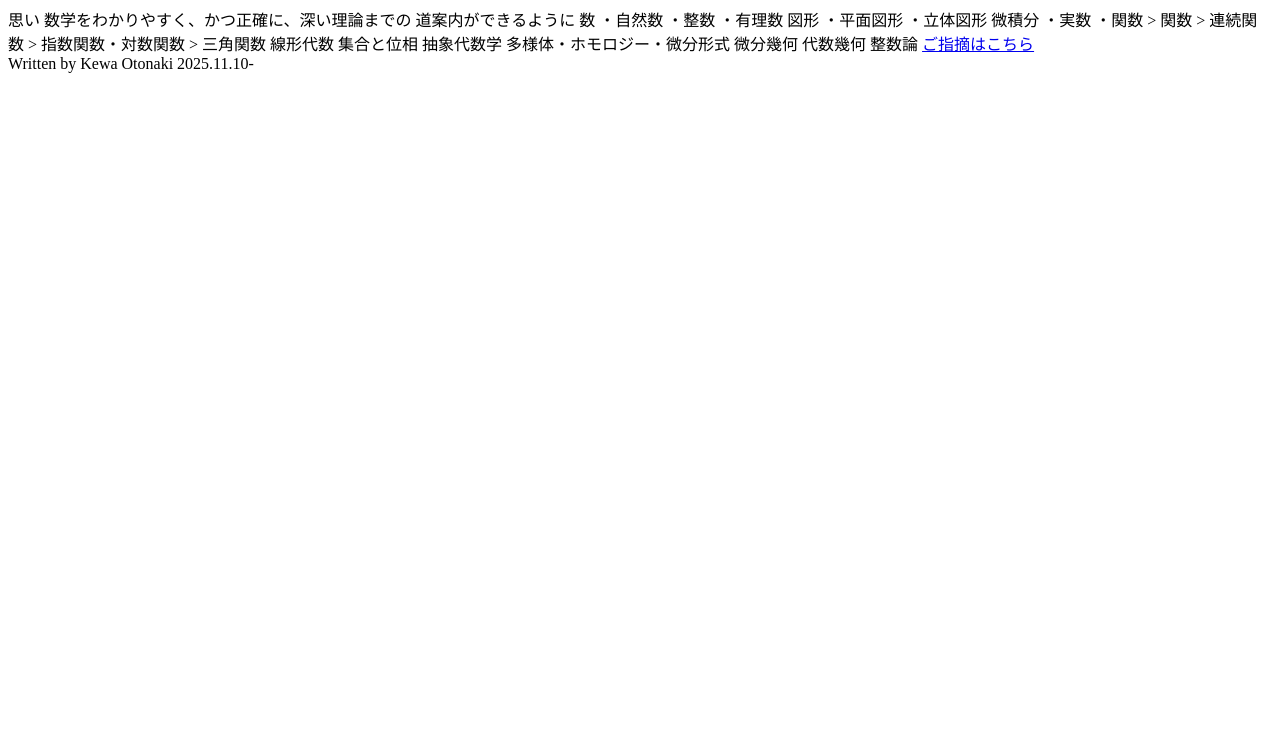
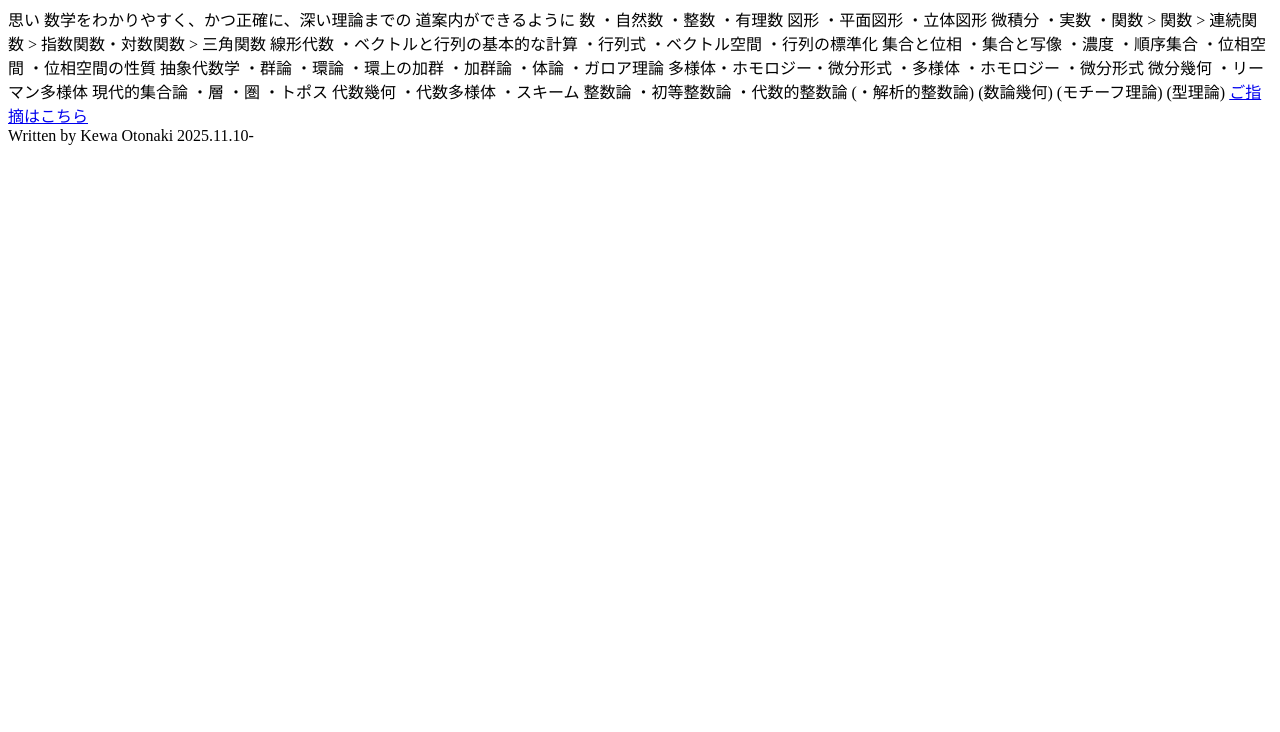
Before and after one commit to KewaOtonaki/MathematicsAtAndante, a plain HTML site: page index.html in a window 1280 px wide. Shown: the part 68-800 px from the top of the page. Drawn offline with Linux system fonts and the light colour scheme.

Commit message:
Update index.html

```diff
--- a/index.html
+++ b/index.html
@@ -24,13 +24,43 @@
     > 指数関数・対数関数
     > 三角関数
     線形代数
+    ・ベクトルと行列の基本的な計算
+    ・行列式
+    ・ベクトル空間
+    ・行列の標準化
     集合と位相
+    ・集合と写像
+    ・濃度
+    ・順序集合
+    ・位相空間
+    ・位相空間の性質
     抽象代数学
+    ・群論
+    ・環論
+    ・環上の加群
+    ・加群論
+    ・体論
+    ・ガロア理論
     多様体・ホモロジー・微分形式
+    ・多様体
+    ・ホモロジー
+    ・微分形式
     微分幾何
+    ・リーマン多様体
+    現代的集合論
+    ・層
+    ・圏
+    ・トポス
     代数幾何
+    ・代数多様体
+    ・スキーム
     整数論
-
+    ・初等整数論
+    ・代数的整数論
+    (・解析的整数論)
+    (数論幾何)
+    (モチーフ理論)
+    (型理論)
     <a href="https://github.com/KewaOtonaki/MathematicsAtAndante/issues">ご指摘はこちら</a>
     <footer> Written by Kewa Otonaki 2025.11.10-</footer>
   </BODY>
```
